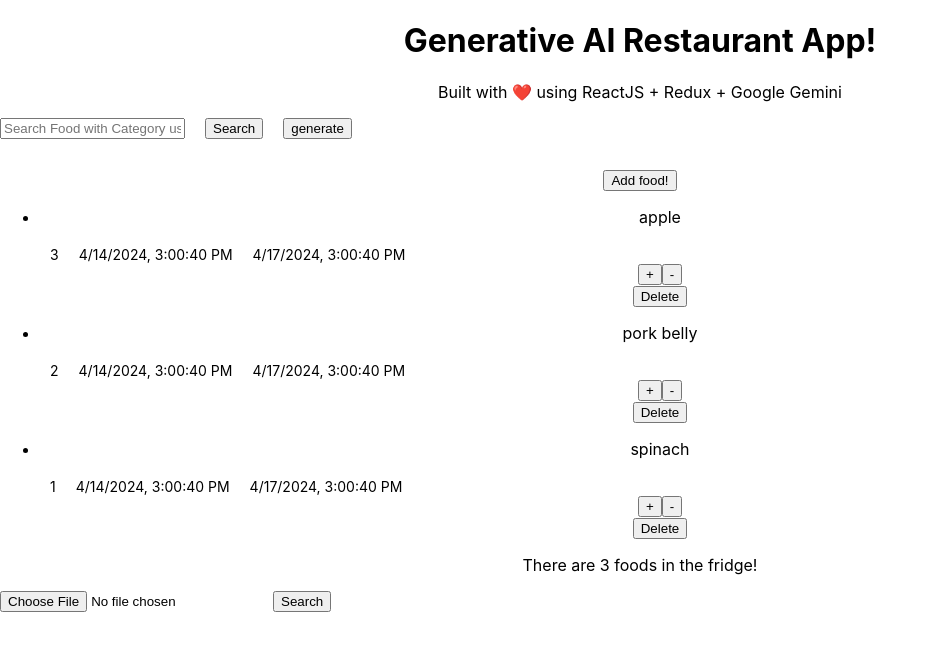
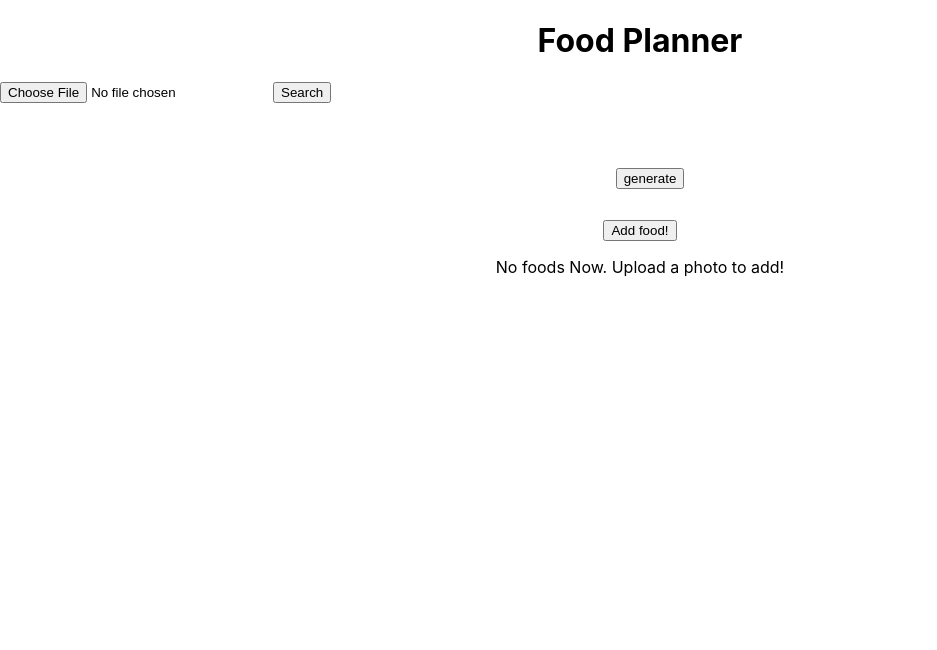
Before and after one commit to VivianRMS/Snap-Meal, a React (Create React App) app: page / in a window 1280 px wide. Shown: the top 650 px of the page, without its empty margins (0-937 px from the left). Built offline with nearby package versions, Linux system fonts and the light colour scheme.

Commit message:
add: merge list

```diff
--- a/src/App.js
+++ b/src/App.js
@@ -23,7 +23,6 @@
     // </div>
     <div className="App">
       <Home />
-      <Upload />
     </div>
   );
 }
--- a/src/components/Homepage.js
+++ b/src/components/Homepage.js
@@ -1,5 +1,6 @@
 import React, { useState } from "react";
 import { GoogleGenerativeAI } from "@google/generative-ai";
+import AiwithImage from "./upload";
 
 const genAI = new GoogleGenerativeAI("AIzaSyAqmfslqSGlrqWbSllhR5ce0NPD2hxMuGs");
 const model = genAI.getGenerativeModel({ model: "gemini-pro-vision" });
@@ -9,40 +10,43 @@
 const exp_date = new Date(now_date);
 exp_date.setDate(exp_date.getDate() + 3);
 
-
 const result_schedule = [
   { recipeName: "", recipeDescription: "", numberIn14Days: 0 },
 ];
 
+const CATEGORIES = [
+  { name: "food", color: "#3b82f6" },
+  { name: "receipe", color: "#16a34a" },
+];
 
 const testfoods = [
   {
     id: 1,
     name: "apple",
     count: 3,
-    purchaseDate: now_date,
-    expirationDate: exp_date,
+    purchaseDate: "2023",
+    expirationDate: "2023",
   },
   {
     id: 2,
     name: "pork belly",
     count: 2,
-    purchaseDate: now_date,
-    expirationDate: exp_date,
+    purchaseDate: "2023",
+    expirationDate: "2023",
   },
   {
     id: 3,
     name: "spinach",
     count: 1,
-    purchaseDate: now_date,
-    expirationDate: exp_date,
+    purchaseDate: "2023",
+    expirationDate: "2023",
   },
 ];
 
 const Home = () => {
   const [search, setSearch] = useState("");
   const [aiResponse, setResponse] = useState("");
-  const [foods, setfoods] = useState(testfoods);
+  const [foods, setfoods] = useState([]);
   const [recipes, setRecipe] = useState(result_schedule);
   const [loading, setLoading] = useState(false);
 
@@ -98,23 +102,30 @@
     generateRecipe();
   };
 
+  const appTitle = "Food Planner";
+
   return (
     <div>
-      <h1>Generative AI Restaurant App!</h1>
-      <p>Built with ❤️ using ReactJS + Redux + Google Gemini</p>
+      <header className="header">
+        <div className="logo">
+          {/* <img src="logo.png" height="68" width="68" alt="Today I Learned Logo" /> */}
+          <h1>{appTitle}</h1>
+        </div>
+      </header>
+      <AiwithImage start_id={foods.length} setfoods={setfoods} />
 
-      <div style={{ display: "flex" }}>
+      {/* <div style={{ display: "flex" }}>
         <input
           placeholder="Search Food with Category using Generative AI"
           onChange={(e) => handleChangeSearch(e)}
         />
         <button style={{ marginLeft: "20px" }} onClick={() => handleClick()}>
           Search
-        </button>
-        <button style={{ marginLeft: "20px" }} onClick={() => handleClick()}>
-          generate
-        </button>
-      </div>
+        </button> */}
+      <button style={{ marginLeft: "20px" }} onClick={() => handleClick()}>
+        generate
+      </button>
+      {/* </div> */}
 
       {loading === true && search !== "" ? (
         <p style={{ margin: "30px 0" }}>Loading ...</p>
@@ -140,6 +151,10 @@
     </div>
   );
 };
+
+function Loader() {
+  return <p className="message">Loading ...</p>;
+}
 
 function NewFoodForm({ foods, setfoods, setShowAddFood }) {
   const [name, setName] = useState("");
@@ -223,7 +238,6 @@
   );
 }
 
-
 function Food({ food, setfoods }) {
   const [isUpdating, setIsUpdating] = useState(false);
   async function handleChange(columnName) {
@@ -254,8 +268,8 @@
       <p>{food.name}</p>
       <div className="food-description">
         <span className="tag">{food.count}</span>
-        <span className="tag">{food.purchaseDate.toLocaleString()}</span>
-        <span className="tag">{food.expirationDate.toLocaleString()}</span>
+        <span className="tag">{food.purchaseDate}</span>
+        <span className="tag">{food.expirationDate}</span>
       </div>
 
       <div className="change-buttons">
--- a/src/components/upload.js
+++ b/src/components/upload.js
@@ -2,7 +2,7 @@
 import { GoogleGenerativeAI } from "@google/generative-ai";
 import { getBase64 } from "../helpers/imageHelper";
 
-const AiwithImage = () => {
+const AiwithImage = ({ start_id, setfoods }) => {
   const genAI = new GoogleGenerativeAI(
     "AIzaSyAJcTSS_Ru7jk7dl03P-4e3ZVaG28bnNms"
   );
@@ -12,6 +12,9 @@
   const [aiResponse, setResponse] = useState("");
   const [loading, setLoading] = useState(false);
 
+  // const start_id = foods.length;
+  // console.log(start_id);
+
   /**
    * Generative AI Call to fetch image insights
    */
@@ -20,11 +23,12 @@
     setResponse("");
     const model = genAI.getGenerativeModel({ model: "gemini-pro-vision" });
     const result = await model.generateContent([
-      "What food are in the picture? Only return a dictionary with the food name as the key, 'purchaseDate' and 'expirationDate' as values. The purchaseDate will be the current date of the picture being uploaded in the formate of year-month-day, for exmaple today is 2024-04-13, and the expiration date will be the general expiration date of the food. For example, red peppers are in the graph, the purchase date will be April 13, 2024 and the general expiration date of red peppers is about 7 days, so the expiration date of it will be April 20,2024",
+      `What food are in the picture? Only return a JSON array with 'id' incrementing from ${start_id} (for example, if start_id is 3, then the first id will be 4), 'name' (name of each food), 'count' (count of each food), 'purchaseDate' and 'expirationDate' as values. The purchaseDate will be the current date of the picture being uploaded in the formate of year-month-day, for exmaple today is 2024-04-13, and the expiration date will be the general expiration date of the food. For example, red peppers are in the graph, the purchase date will be April 13, 2024 and the general expiration date of red peppers is about 7 days, so the expiration date of it will be April 20,2024. Make Sure the JSON is valid.`,
       imageInineData,
     ]);
     const response = await result.response;
-    const text = response.text();
+    const text = await response.text();
+    setfoods((foods) => [...foods, ...JSON.parse(text)]);
     setResponse(text);
     setLoading(false);
   }
```
